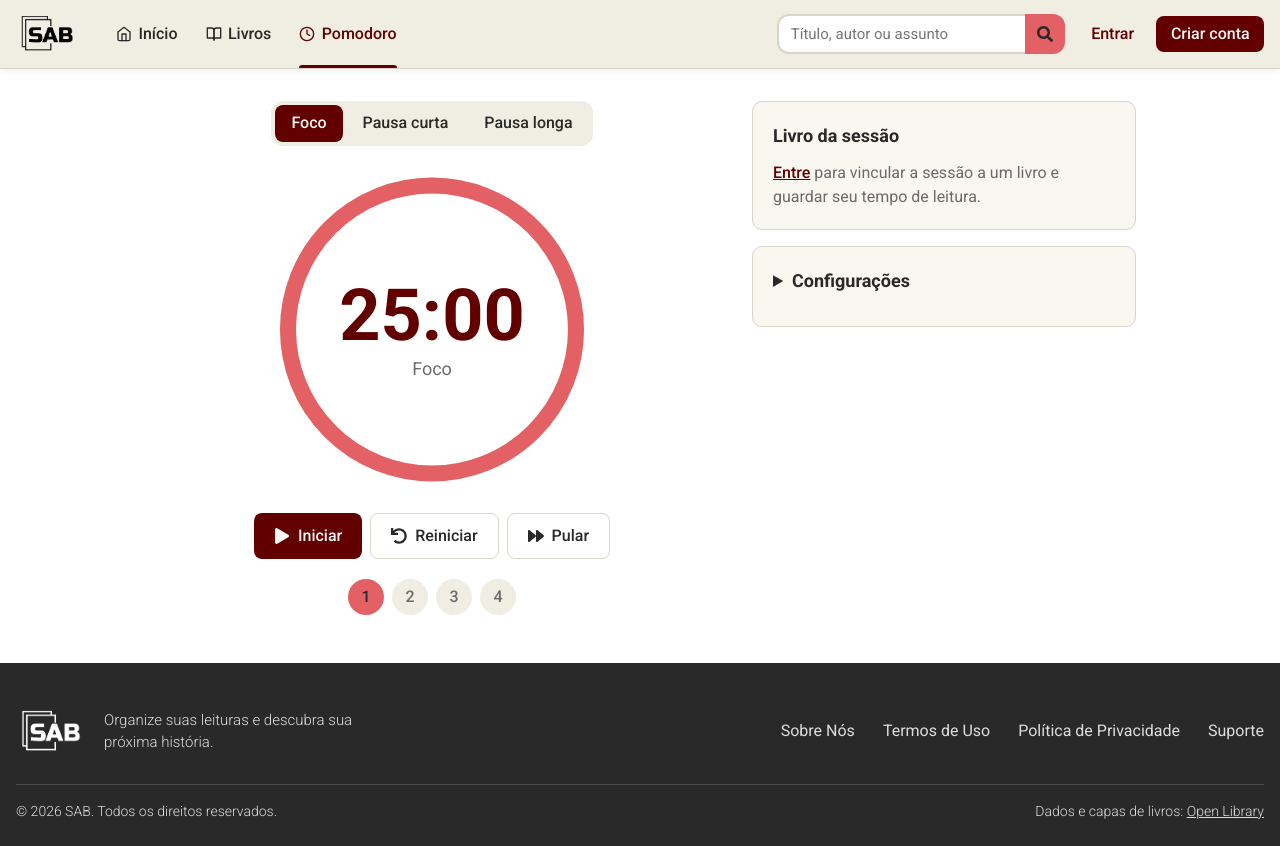
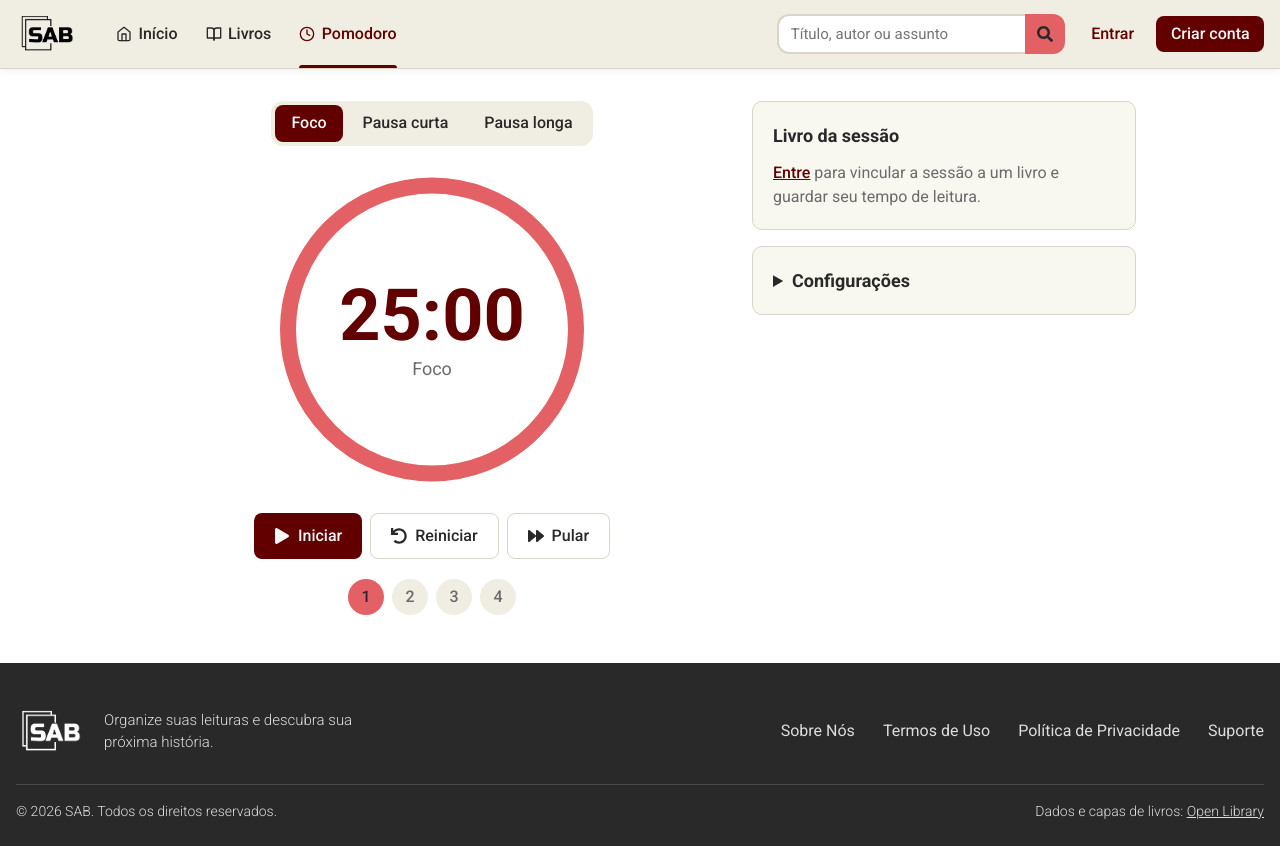
Before and after one commit to luzonni/somethingaboutbooks, a React (Vite) app: page /pomodoro in a window 1280 px wide. Built offline with nearby package versions, Linux system fonts and the light colour scheme.

Commit message:
fix(pomodoro): remove espaço sobrando nas configurações

```diff
--- a/src/pages/Pomodoro/Pomodoro.module.css
+++ b/src/pages/Pomodoro/Pomodoro.module.css
@@ -204,6 +204,10 @@
   cursor: pointer;
 }
 
+details.panel {
+  display: block;
+}
+
 details.panel[open] summary {
   margin-bottom: 0.75rem;
 }
```
